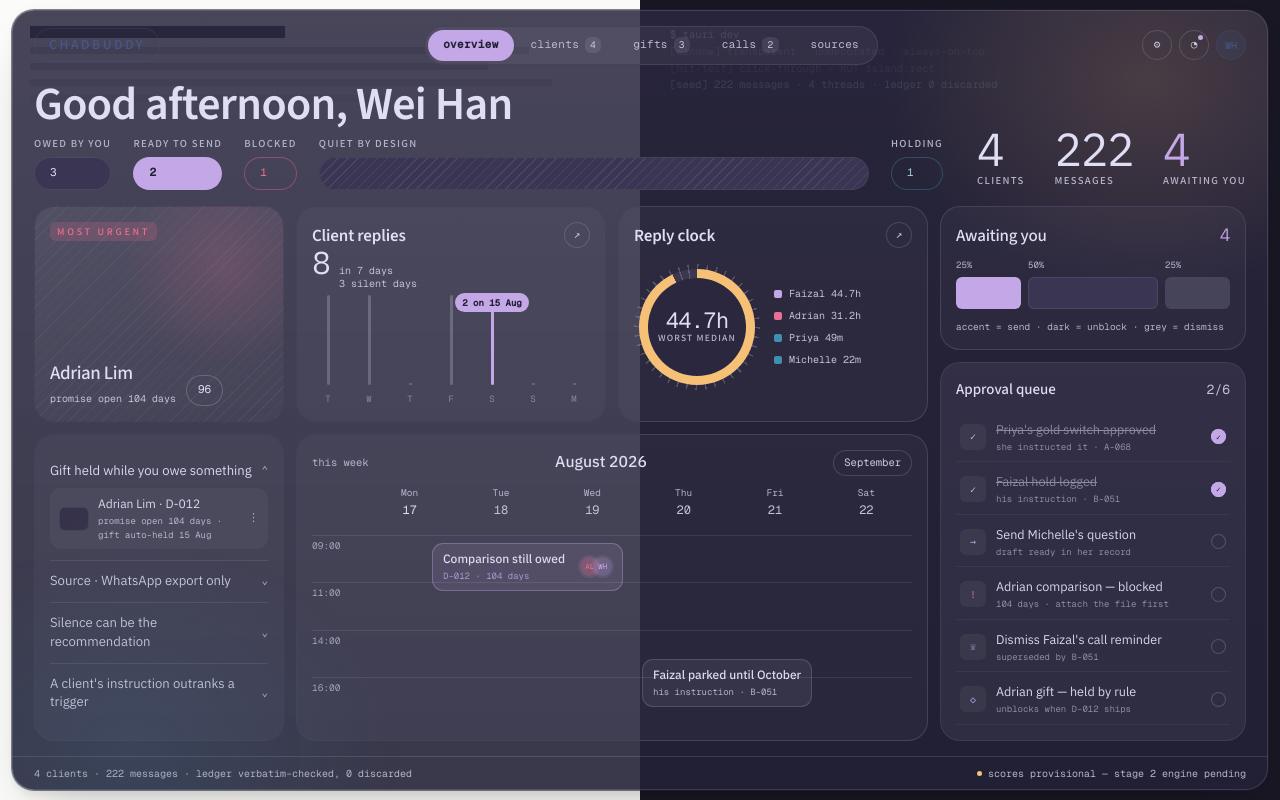
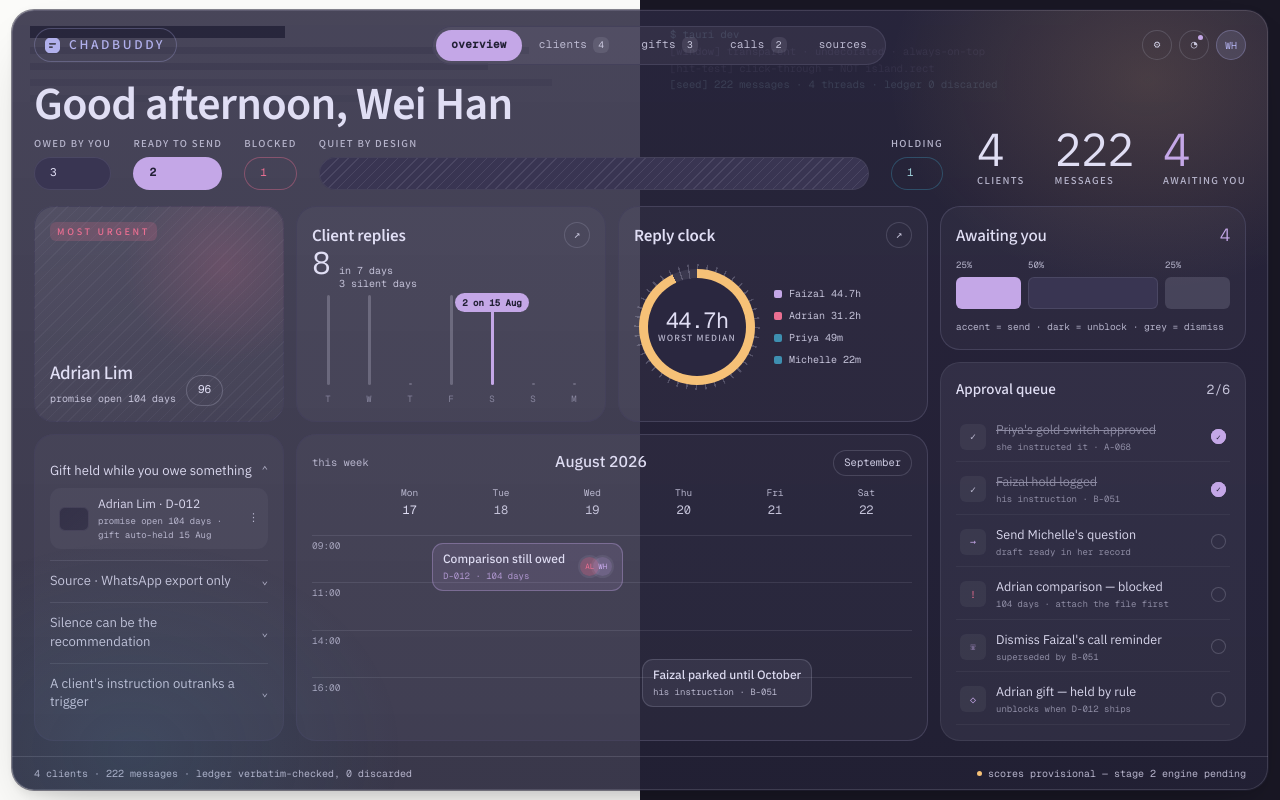
Before and after one commit to POTATO0826/CHADBUDD, a website with bundled scripts: page index.html in a window 1280 px wide. Both pictures are taken after a click on the button "Open ChadBuddy". Built offline with nearby package versions, Linux system fonts and the light colour scheme; files whose address does not match are found by name.

Commit message:
Brand mark, and fix two tokens the dark ramp left behind
The wordmark gains a symbol: a squircle with two bars cut out of it, the
top one full width and the one under it barely half as far — a message,
and the reply that came back shorter. That is the signal the engine
actually measures, not a generic chat glyph; a decaying client's average
message falls from 105 characters to 20 across the seed threads while the
tone stays polite throughout.

Drawn as negative space rather than strokes on a plate so the mark stays
one silhouette at 14px, and as a single currentColor path with no ids, so
it takes the brand pill's colour and cannot collide with another copy of
itself.

--iris and --foam were still at their light-ramp lightness, 0.47 and 0.52.
Against #232136 that is near-black, which is why the wordmark, the .orb.me
avatar and the client-message pills had all gone dim. Both are now lighter
than the accent instead of darker — the same inversion the MARK/INK status
pairs needed when the ramp flipped, for the same reason: on a dark plane
the ink is the light half of the pair.

The scramble now targets `.brand .wm` rather than `.brand`. A frame is
written with textContent, which replaces every child — pointed at the
wrapper it would have deleted the inline svg on first hover and never
restored it, because the captured original is the element's text and the
mark is not text.

Co-Authored-By: Claude Opus 5 <noreply@anthropic.com>

```diff
--- a/index.html
+++ b/index.html
@@ -173,15 +173,20 @@ if (window.__TAURI_INTERNALS__ || window.__TAURI__ ||
   --butter-d: var(--primary-foreground);
   --butter-a: color-mix(in oklab, var(--primary) 14%, transparent);
   --butter-b: color-mix(in oklab, var(--primary) 26%, transparent);
-  /* Not --chart-1: that is the light ramp's terracotta, and a warm red-orange
-     behind a neutral metric reads as an alarm rather than as a third colour.
-     The counterweight has to be genuinely cool and clearly not a status band,
-     so it is a low-chroma indigo pitched to sit in the same muted world as the
-     rest of the set. */
-  --iris:     oklch(0.4700 0.0850 268);
+  /* Not --chart-1: that is a warm terracotta, and a red-orange behind a neutral
+     metric reads as an alarm rather than as a third colour. The counterweight
+     has to be genuinely cool and clearly not a status band, so it is a
+     low-chroma indigo pitched to sit in the same muted world as the rest.
+
+     Both of these are *lighter* than the accent rather than darker, which is
+     the inversion the dark ramp forces: they set type and small marks against
+     the plane, so they carry the contrast the way --i-* does in the status
+     pairs. Left at their old light-ramp lightness they came out near-black on
+     the base and the brand mark disappeared into it. */
+  --iris:     oklch(0.7800 0.0850 285);
   --iris-a:   color-mix(in oklab, var(--iris) 16%, transparent);
   --iris-b:   color-mix(in oklab, var(--iris) 32%, transparent);
-  --foam:     oklch(0.5200 0.0720 196);
+  --foam:     oklch(0.8000 0.0700 196);
 
   /* ── bridge: the lit frame ──
      Notification hues, and the one place the palette steps outside itself.
@@ -544,9 +549,20 @@ html[data-shell="tauri"] #desk{ display: none; }
    padding into them — which is why the peek card's contents sat low and inset
    rather than centred in the pill. */
 .hdr{ position: relative; padding: 16px 22px 0; display: flex; align-items: center; gap: 16px; flex: none; }
-.brand{ font-family: var(--label); font-weight: 500; font-size: 12px; letter-spacing: .22em; text-transform: uppercase;
-  padding: 8px 15px; border-radius: 999px; flex: none;
+/* Symbol and wordmark as one lockup. The gap is optical, not equal to the
+   tracking: .22em already opens the word up, so a gap matched to it would read
+   as the mark drifting away from the name rather than belonging to it. */
+.brand{ display: inline-flex; align-items: center; gap: 9px;
+  padding: 8px 14px 8px 11px; border-radius: 999px; flex: none;
   color: var(--iris); box-shadow: inset 0 0 0 1px color-mix(in oklab, var(--iris) 28%, transparent); }
+/* Sized to the wordmark's cap height rather than its font-size, so the mark
+   sits on the same optical line as the letters instead of towering over them. */
+.brand .mk{ width: 15px; height: 15px; flex: none; display: block; }
+.brand .wm{ font-family: var(--label); font-weight: 500; font-size: 12px;
+  letter-spacing: .22em; text-transform: uppercase;
+  /* The last letter's tracking is trailing whitespace inside the pill; pulling
+     it back is what re-centres the word between mark and edge. */
+  margin-right: -.22em; }
 .nav{ display: flex; gap: 2px; padding: 4px; border-radius: 999px; background: var(--tile-2); box-shadow: var(--edge); margin: 0 auto; }
 .nav button{
   font-family: var(--mono); font-size: 11px; letter-spacing: .03em;
--- a/src/main.ts
+++ b/src/main.ts
@@ -322,6 +322,26 @@ const NAV: Array<{ page: Page; label: string; count: number }> = [
   { page: "sources", label: "sources", count: 0 },
 ];
 
+/**
+ * The mark: a squircle with two bars cut out of it.
+ *
+ * The bars are the product in one glyph. The top one runs the full width, the
+ * one under it reaches barely half as far — a message, and the reply that came
+ * back shorter. That is not decorative shorthand, it is the signal the engine
+ * actually measures: across the seed threads a decaying client's average
+ * message falls from 105 characters to 20 while everything else stays polite.
+ *
+ * Drawn as negative space rather than as two strokes on a plate, so the mark
+ * stays one solid silhouette and survives being set at 14px next to the
+ * wordmark. One path, one `currentColor` fill, no gradients and no ids — it
+ * inherits whatever colour the brand pill is using and cannot collide with
+ * another copy of itself on the page.
+ */
+const BRAND_MARK = `
+  <svg class="mk" viewBox="0 0 24 24" aria-hidden="true" focusable="false">
+    <path fill="currentColor" fill-rule="evenodd" d="M7.6 0h8.8C20.6 0 24 3.4 24 7.6v8.8c0 4.2-3.4 7.6-7.6 7.6H7.6C3.4 24 0 20.6 0 16.4V7.6C0 3.4 3.4 0 7.6 0Z M7.55 8.05a1.3 1.3 0 0 0 0 2.6h8.9a1.3 1.3 0 0 0 0-2.6Z M7.55 13.35a1.3 1.3 0 0 0 0 2.6h3.8a1.3 1.3 0 0 0 0-2.6Z"/>
+  </svg>`;
+
 function header(): string {
   const nav = NAV.map((n) => {
     const on = n.page === state.page;
@@ -333,7 +353,7 @@ function header(): string {
 
   return `
     <div class="hdr">
-      <span class="brand">chadbuddy</span>
+      <span class="brand">${BRAND_MARK}<span class="wm">chadbuddy</span></span>
       <nav class="nav" aria-label="Sections">${nav}</nav>
       <div class="orbs">
         ${isTauri ? `<button class="orb" data-act="quit" title="Quit ChadBuddy" aria-label="Quit">⏻</button>` : ""}
--- a/src/scramble.ts
+++ b/src/scramble.ts
@@ -37,12 +37,19 @@ const MAX_LENGTH = 64;
 
 /**
  * The headings, in the order they appear on screen: page titles, tile titles,
- * the uppercase stat and pill labels, and the "most urgent" flag.
+ * the uppercase stat and pill labels, the "most urgent" flag, and the brand
+ * wordmark.
  *
  * `.flag` is qualified because message rows reuse the class for evidence
  * markers inside a thread, which are data and must not move.
+ *
+ * The brand entry targets `.brand .wm`, never `.brand`. The pill also holds the
+ * logo's inline <svg>, and a frame here is written with textContent — which
+ * replaces every child. Pointed at the wrapper it would delete the mark on
+ * first hover and never put it back, because the captured original is the
+ * element's text and the svg is not text.
  */
-const HEADINGS = ".hero-h, .tile-h .t, .lbl, .urgent .flag, .brand";
+const HEADINGS = ".hero-h, .tile-h .t, .lbl, .urgent .flag, .brand .wm";
 
 /**
  * Fisher-Yates. Shuffles a copy — the caller's array is the source of truth for
```
